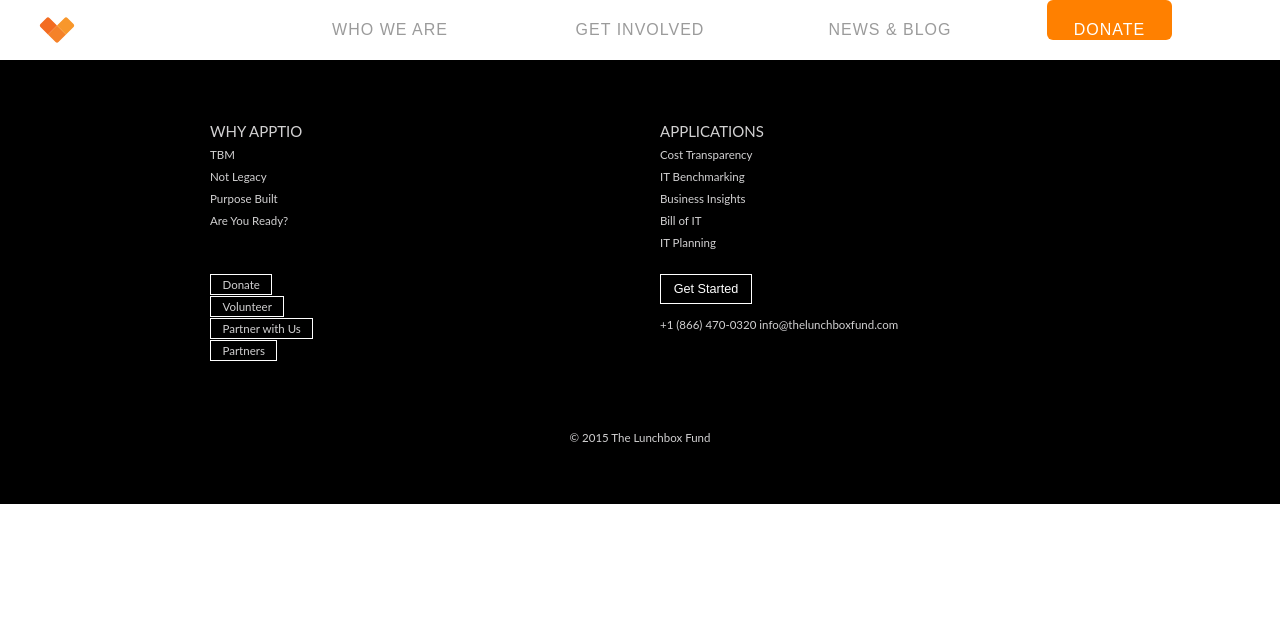
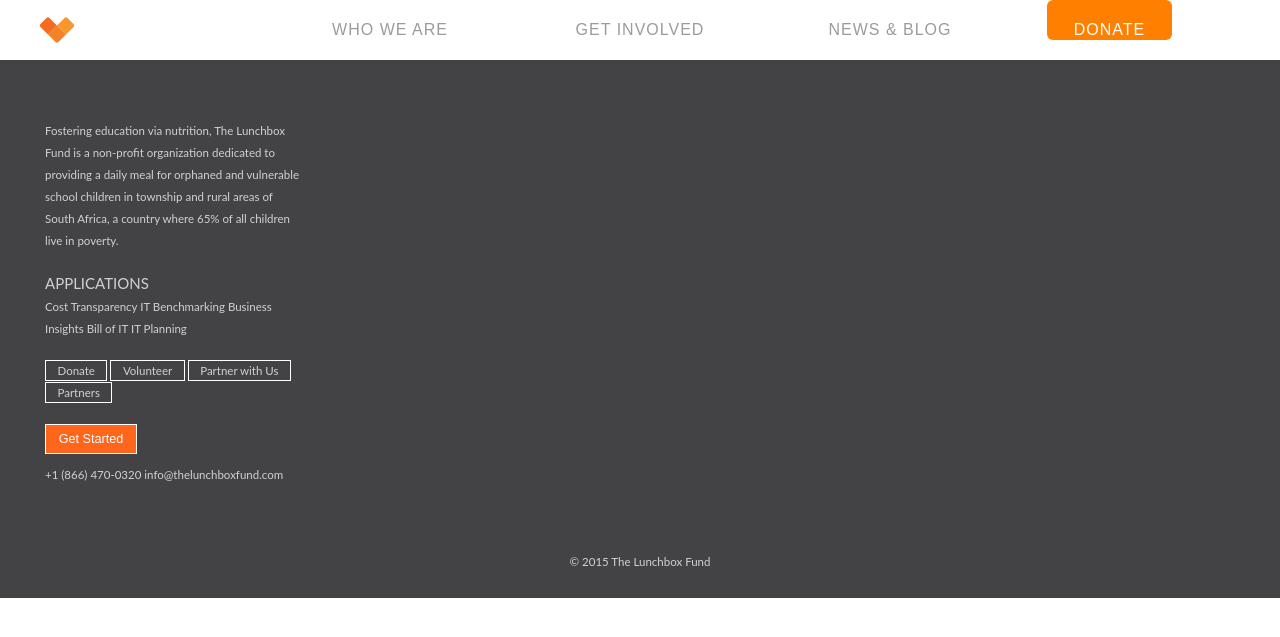
Before and after one commit to EvanAG/the-lunchbox-fund, a Jekyll site: the page built from index.html, in a window 1280 px wide. Shown: the top 637 px of the page. Built offline with Jekyll 4.4.1, drawn with Linux system fonts in a browser that asks for light colours; Markdown is read by kramdown in place of the engine named in the settings.

Commit message:
feat(all): add colours and grid changes

```diff
--- a/_layouts/default.html
+++ b/_layouts/default.html
@@ -53,92 +53,52 @@
 
 <footer>
   <div class="footercontainer">
-    <div class="thefooter">
-    <div class="footercontent nav-column unit unit-s-1 unit-m-1-2 unit-l-1-4">
-      <a href="/why-apptio" class="footertitle">Why Apptio</a>
-      <br>
-      <div>
-      <a href="/why-apptio/technology-business-management">TBM</a>
-      <br>
-      <a href="/why-apptio/legacy-solutions-fall-short">Not Legacy</a>
-      <br>
-      <a href="/why-apptio/why-choose-apptio">Purpose Built</a>
-      <br>
-      <a href="/why-apptio/are-you-ready">Are You Ready?</a>
-      <br>
+
+    <div class="thefooter unit unit-xs-1 unit-s-1 m-1-2 unit-l-1-4">
+
+    <div class="footercontent nav-column unit unit-xs-1 unit-s-1 m-1-2 unit-l-1-4">
+      <p>Fostering education via nutrition, The Lunchbox Fund is a non-profit organization dedicated to providing a daily meal for orphaned and vulnerable school children in township and rural areas of South Africa, a country where 65% of all children live in poverty.</p>
     </div>
 
-    </div>
-
-    <div class="footercontent nav-column unit unit-s-1 unit-m-1-2 unit-l-1-4">
+    <div class="footercontent nav-column unit unit-xs-1 unit-s-1 m-1-2 unit-l-1-4">
       <a href="/applications" class="footertitle">Applications</a>
-    <br>
     <div>
       <a href="applications/cost-transparency">Cost Transparency</a>
-      <br>
       <a href="applications/it-benchmarking">IT Benchmarking</a>
-      <br>
       <a href="applications/business-insights">Business Insights</a>
-      <br>
       <a href="applications/bill-of-it">Bill of IT</a>
-      <br>
       <a href="applications/it-planning">IT Planning</a>
-      <br>
       </div>
     </div>
 
 
 
-      <div class="footercontent nav-column unit unit-s-1 unit-m-1-2 unit-l-1-4">
+    <div class="footercontent nav-column unit unit-xs-1 unit-s-1 m-1-2 unit-l-1-4">
       <div>
         <a href="/company/leadership" class="menu-buttons">Donate</a>
-      <br>
         <a href="/company/careers" class="menu-buttons">Volunteer</a>
-      <br>
         <a href="/company/partners" class="menu-buttons">Partner with Us</a>
-      <br>
         <a href="/company/partners" class="menu-buttons">Partners</a>
-      <br>
       </div>
-
     </div>
 
 
-    <div class="footercontent contact-column unit unit-s-1 unit-m-1-2 unit-l-1-4">
-
+    <div class="footercontent contact-column unit unit-xs-1 unit-s-1 m-1-2 unit-l-1-4">
       <a class="button" href="/get-started">
-    <div class="menu-buttons">
-      Get Started
+    <div class="menu-buttons">Get Started
     </div>
     </a>
-      <!--
-      <a href="/company/contact" class="footertitle">Contact Us</a>  -->
     <div>
       <a href="tel:+18664700320">+1 (866) 470-0320</a>
       <a href="mailto:info@apptio.com">info@thelunchboxfund.com</a>
       </div>
     </div>
     </div>
+
     <div class="copyright thefooter">
           <p>© 2015 The Lunchbox Fund</p>
-                <a href="http://twitter.com/apptio">
-        <i class="fa fa-twitter-square  fa-2x" style="margin-right:6px;font-size:22px;line-height:30px;">
-        </i>
-      </a>
-      <a href="http://www.linkedin.com/company/apptio">
-        <i class="fa fa-linkedin-square  fa-2x" style="margin-right:6px;font-size:22px;line-height:30px;">
-        </i>
-      </a>
-      <a href="https://plus.google.com/+Apptio">
-        <i class="fa fa-google-plus-square  fa-2x" style="margin-right:6px;font-size:22px;line-height:30px;">
-        </i>
-      </a>
-      <a href="http://www.facebook.com/Apptio">
-        <i class="fa fa-facebook-square  fa-2x" style="margin-right:10px;font-size:22px;line-height:30px;">
-        </i>
-      </a>
-      <br>
     </div>
+
   </div>
   </div>
 </footer>
--- a/css/style.css
+++ b/css/style.css
@@ -105,7 +105,7 @@
 /* line 114, /Users/evangrice/Documents/Graphic Design Semester 6/Web Development/the-lunchbox-fund/scss/components/main */
 .footercontainer {
   width: 100%;
-  background: #000;
+  background: #434244;
   box-shadow: -25px 0 0 #353c45, 50px 0 0 #353c45;
   overflow: hidden; }
 
@@ -158,6 +158,7 @@
 /* line 168, /Users/evangrice/Documents/Graphic Design Semester 6/Web Development/the-lunchbox-fund/scss/components/main */
 a.button {
   margin-bottom: 10px;
+  background-color: #ff661c;
   font-size: 1.1em;
   width: auto;
   transition: 0.25s;
@@ -165,7 +166,7 @@
   -webkit-transition: 0.25s;
   color: #fff; }
 
-/* line 178, /Users/evangrice/Documents/Graphic Design Semester 6/Web Development/the-lunchbox-fund/scss/components/main */
+/* line 179, /Users/evangrice/Documents/Graphic Design Semester 6/Web Development/the-lunchbox-fund/scss/components/main */
 a.button:hover {
   background-color: #ff8147;
   color: #fff;
@@ -173,7 +174,7 @@
   -moz-transition: 100ms;
   -webkit-transition: 100ms; }
 
-/* line 186, /Users/evangrice/Documents/Graphic Design Semester 6/Web Development/the-lunchbox-fund/scss/components/main */
+/* line 187, /Users/evangrice/Documents/Graphic Design Semester 6/Web Development/the-lunchbox-fund/scss/components/main */
 .button {
   width: auto;
   font-family: Arial, Helvetica, sans-serif;
@@ -184,29 +185,29 @@
   zoom: 1;
   cursor: pointer; }
 
-/* line 197, /Users/evangrice/Documents/Graphic Design Semester 6/Web Development/the-lunchbox-fund/scss/components/main */
+/* line 198, /Users/evangrice/Documents/Graphic Design Semester 6/Web Development/the-lunchbox-fund/scss/components/main */
 .cta {
   padding: 3px 10px 3px 10px;
   float: left; }
 
-/* line 202, /Users/evangrice/Documents/Graphic Design Semester 6/Web Development/the-lunchbox-fund/scss/components/main */
+/* line 203, /Users/evangrice/Documents/Graphic Design Semester 6/Web Development/the-lunchbox-fund/scss/components/main */
 .arrow {
   background-color: #667;
   padding: 3px 6px 3px 6px;
   float: left; }
 
-/* line 208, /Users/evangrice/Documents/Graphic Design Semester 6/Web Development/the-lunchbox-fund/scss/components/main */
+/* line 209, /Users/evangrice/Documents/Graphic Design Semester 6/Web Development/the-lunchbox-fund/scss/components/main */
 .contact-column {
   width: 125px; }
 
-/* line 212, /Users/evangrice/Documents/Graphic Design Semester 6/Web Development/the-lunchbox-fund/scss/components/main */
+/* line 213, /Users/evangrice/Documents/Graphic Design Semester 6/Web Development/the-lunchbox-fund/scss/components/main */
 .copyright {
   width: 100%;
   text-align: center;
   padding-right: 20px;
   padding-left: 20px; }
 
-/* line 219, /Users/evangrice/Documents/Graphic Design Semester 6/Web Development/the-lunchbox-fund/scss/components/main */
+/* line 220, /Users/evangrice/Documents/Graphic Design Semester 6/Web Development/the-lunchbox-fund/scss/components/main */
 .menu-buttons {
   border: 1px solid white;
   padding: 0.25em 1em;
--- a/scss/_base.scss
+++ b/scss/_base.scss
@@ -8,3 +8,4 @@
 $dd-text-hover-color: hsl(30, 100%, 50%);
 $item-hover: lighten($mm-bg, 4%);
 $mm-item-text-color: #9b9b9b;
+$dark-grey: #434244;
--- a/scss/components/_main.scss
+++ b/scss/components/_main.scss
@@ -113,7 +113,7 @@
 
 .footercontainer{
   width: 100%;
-  background: #000;
+  background: $dark-grey;
   box-shadow: -25px 0 0 #353c45, 50px 0 0 #353c45;
   overflow: hidden;
 }
@@ -167,6 +167,7 @@
 
 a.button {
   margin-bottom: 10px;
+  background-color: #ff661c;
   font-size: 1.1em;
   width: auto;
   transition: .25s;
```
Lines whose indentation alone changed are shown as unchanged.
